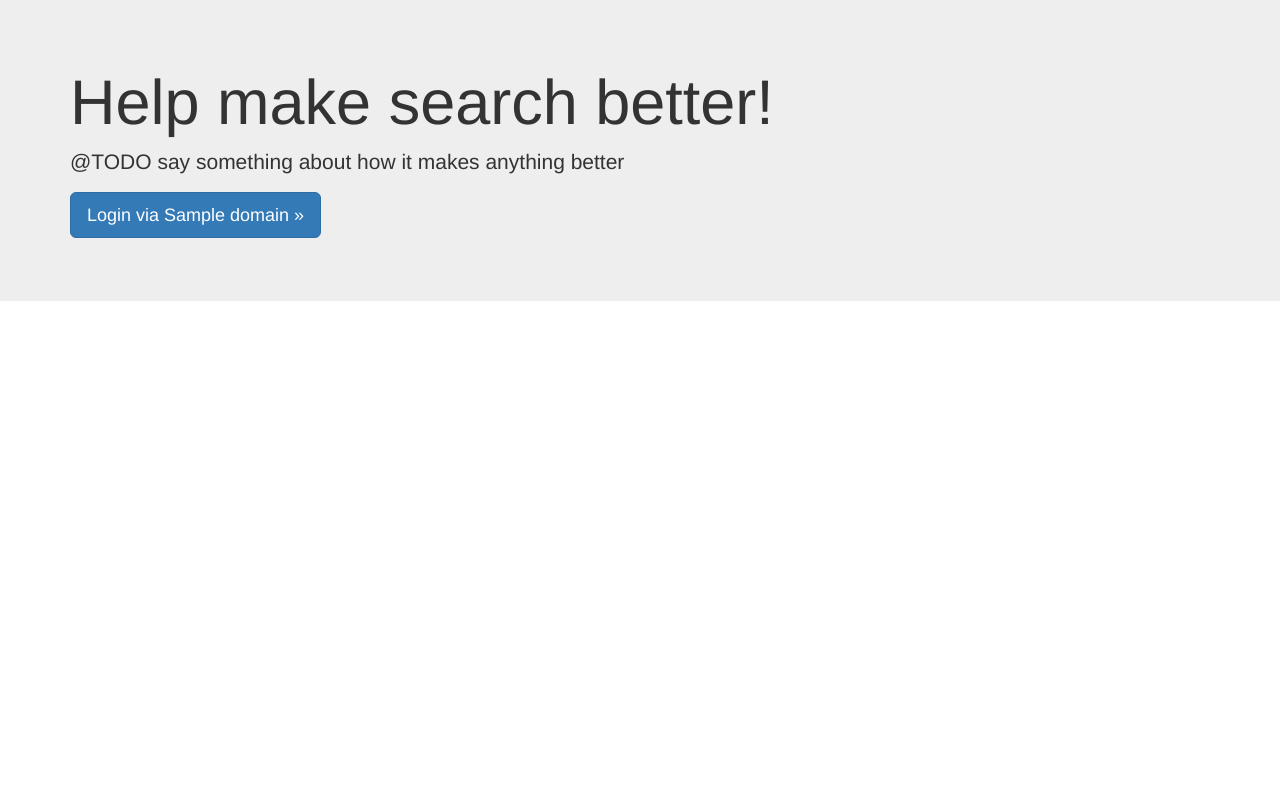
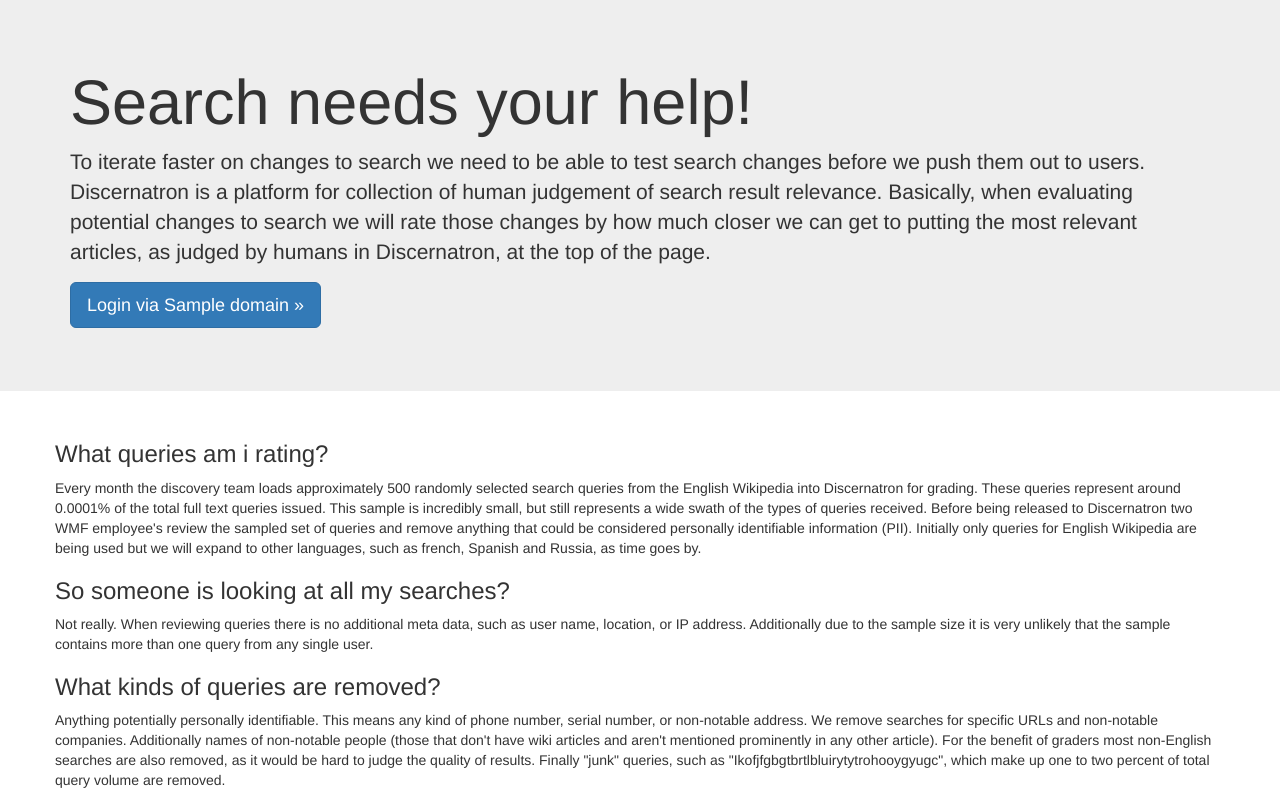
Before and after one commit to wikimedia/wikimedia-discovery-discernatron, a PHP site: template views/splash.twig in a window 1280 px wide. Shown: the part 62-862 px from the top of the page. Before the commit the page ends 363 px from the top, so only its background shows below. Run offline with PHP 8.4, Linux system fonts and the light colour scheme; the template is opened without the code that fills it: most values are stand-ins (such as "Sample title", 1, 10 or a date in 2020); some libraries are stand-ins or nearby versions.

Commit message:
Give the splash page some content
Change-Id: Ic304d62e0b6f390003f6a034436ea0af1dbcdc86

```diff
--- a/src/RelevanceScoring/Console/CacheClear.php
+++ b/src/RelevanceScoring/Console/CacheClear.php
@@ -13,8 +13,8 @@ class CacheClear extends Command
     /** @var Twig_Environment */
     private $twig;
 
-	public function __construct(Twig_Environment $twig)
-	{
+    public function __construct(Twig_Environment $twig)
+    {
         parent::__construct('cache:clear');
         $this->twig = $twig;
     }
@@ -26,7 +26,7 @@ class CacheClear extends Command
 
     protected function execute(InputInterface $input, OutputInterface $output)
     {
-		$this->twig->clearCacheFiles();
+        $this->twig->clearCacheFiles();
         $output->writeln("Cache cleared");
 
         return 0;
--- a/views/import_query.twig
+++ b/views/import_query.twig
@@ -5,9 +5,9 @@
         <h3>Query has been marked for import. It will be processed at a later time.</h3>
     {% endif %}
 
-	{% if failure %}
-		<h3>{{ failure }}</h3>
-	{% endif %}
+    {% if failure %}
+        <h3>{{ failure }}</h3>
+    {% endif %}
 
     <form action='{{ path('import_query') }}' method="post">
         <h1>Import from search query</h1>
--- a/views/splash.twig
+++ b/views/splash.twig
@@ -11,9 +11,50 @@
 {% block content_container %}
     <div class="jumbotron">
         <div class="container">
-            <h1>Help make search better!</h1>
-            <p>@TODO say something about how it makes anything better</p>
+            <h1>Search needs your help!</h1>
+            <p>
+                To iterate faster on changes to search we need to be able to test search
+                changes before we push them out to users.  Discernatron is a platform for
+                collection of human judgement of search result relevance. Basically, when
+                evaluating potential changes to search we will rate those changes by how
+                much closer we can get to putting the most relevant articles, as judged
+                by humans in Discernatron, at the top of the page.
+            </p>
             <p><a class="btn btn-primary btn-lg" href="{{ path('oauth_authorize') }}" role="button">Login via {{ domain }} &raquo;</a></p>
         </div>
     </div>
+    <div class="container">
+        <div class="row">
+            <h3>What queries am i rating?</h3>
+            <p>
+                Every month the discovery team loads approximately 500 randomly selected search
+                queries from the English Wikipedia into Discernatron for grading. These queries
+                represent around 0.0001% of the total full text queries issued. This sample is
+                incredibly small, but still represents a wide swath of the types of queries
+                received. Before being released to Discernatron two WMF employee's review the
+                sampled set of queries and remove anything that could be considered personally
+                identifiable information (PII). Initially only queries for English Wikipedia
+                are being used but we will expand to other languages, such as french, Spanish
+                and Russia, as time goes by.
+            </p>
+            <h3>So someone is looking at all my searches?</h3>
+            <p>
+                Not really. When reviewing queries there is no additional meta data, such as
+                user name, location, or IP address. Additionally due to the sample size it is
+                very unlikely that the sample contains more than one query from any single
+                user.
+            </p>
+            <h3>What kinds of queries are removed?</h3>
+            <p>
+                Anything potentially personally identifiable. This means any kind of phone
+                number, serial number, or non-notable address. We remove searches for specific
+                URLs and non-notable companies. Additionally names of non-notable people
+                (those that don't have wiki articles and aren't mentioned prominently in any
+                other article). For the benefit of graders most non-English searches are also
+                removed, as it would be hard to judge the quality of results. Finally "junk"
+                queries, such as "Ikofjfgbgtbrtlbluirytytrohooygyugc", which make up one to two
+                percent of total query volume are removed.
+            </p>
+        </div>
+    </div>
 {% endblock %}
```
Also changed, not shown: app.php (indentation only), src/RelevanceScoring/Repository/ScoresRepository.php (indentation only).
